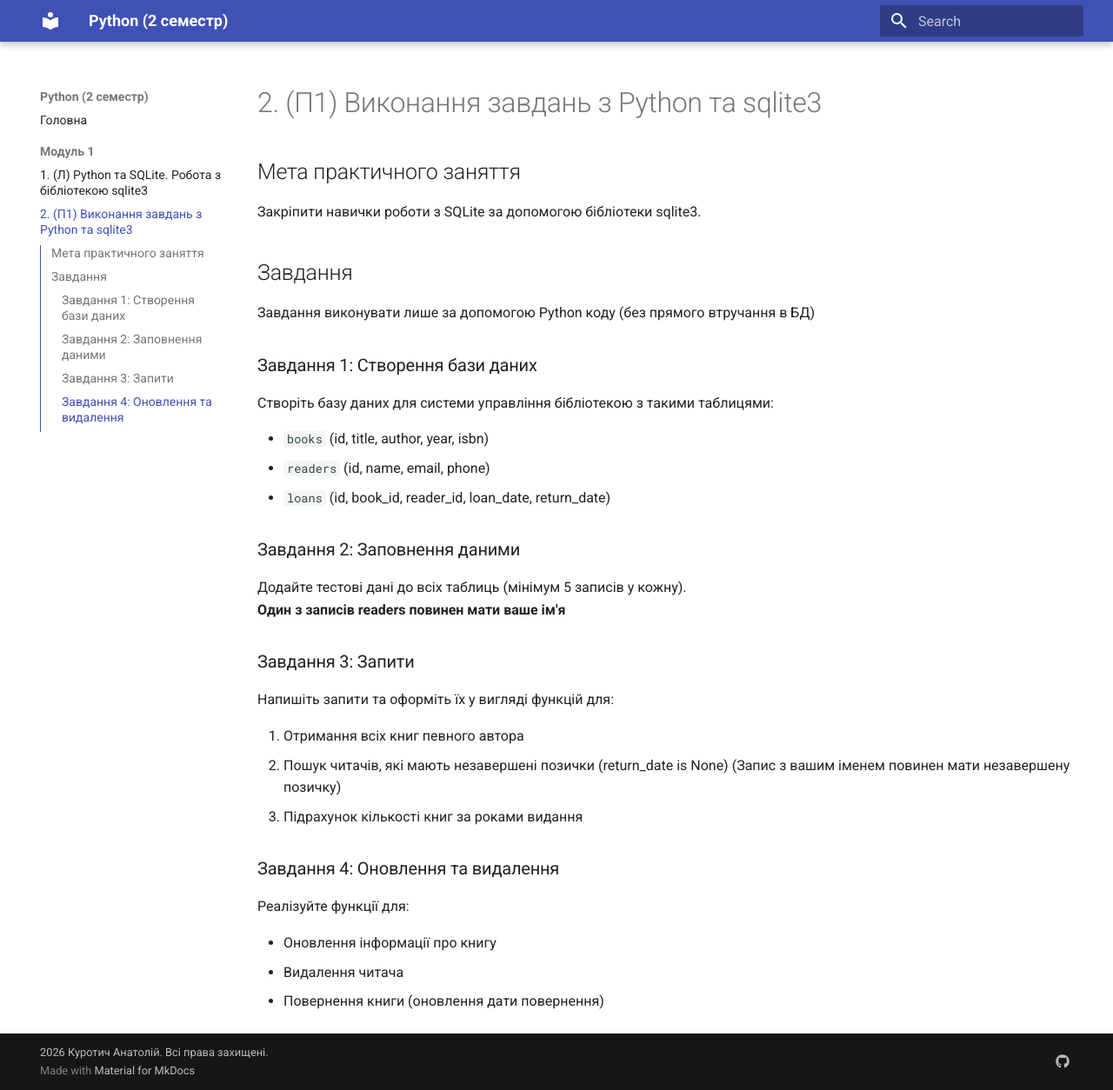
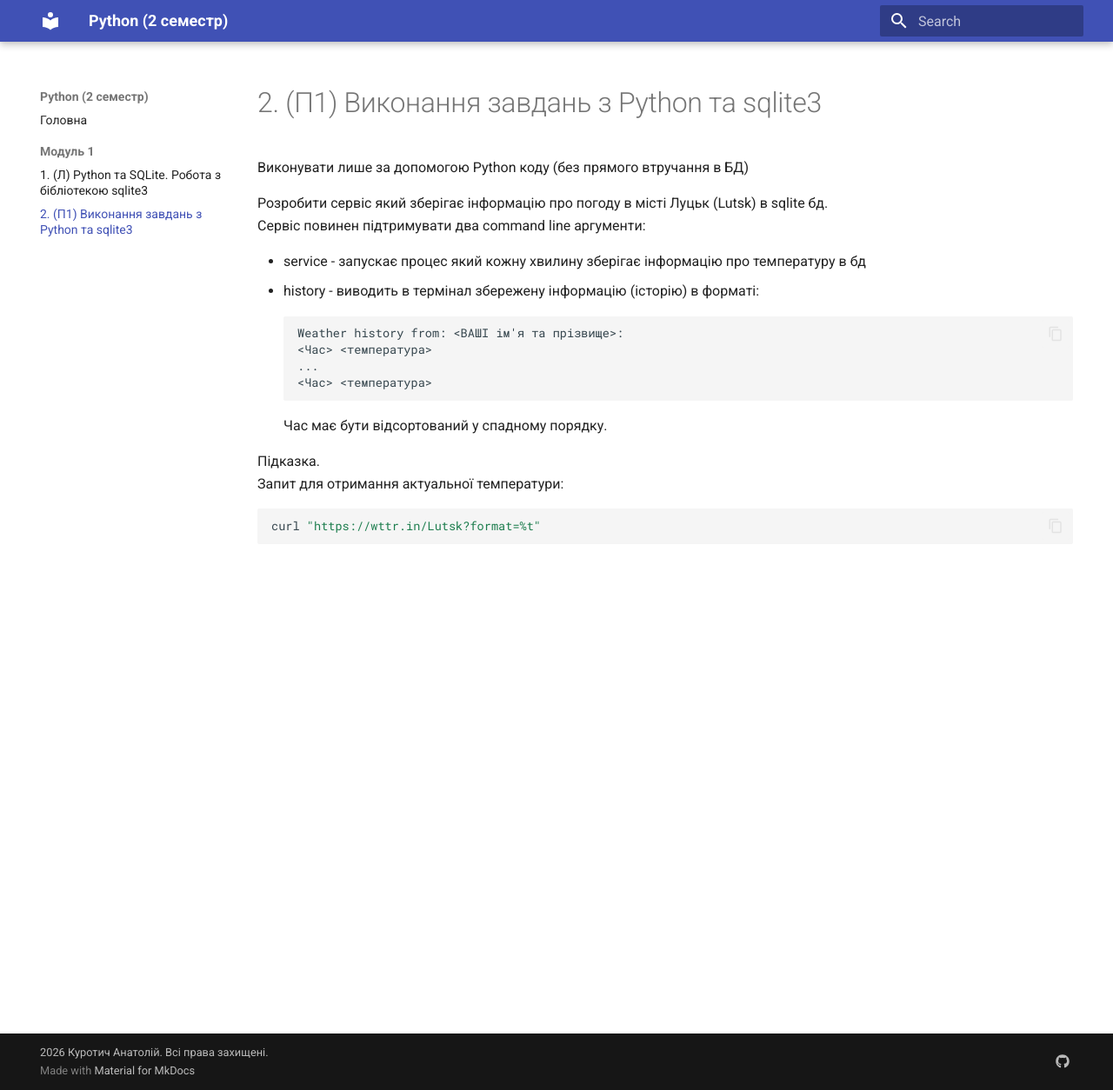
Before and after one commit to kurotych/programming-python-2sem, an MkDocs documentation site: the page built from docs/module1/02-sqlite-practice.md, in a window 1280 px wide and 1254 px high. Shown: the whole window at 87% size. Built offline with MkDocs 1.6.1 and Material for MkDocs 9.7.7, drawn with Linux system fonts in a browser that asks for light colours.

Commit message:
Rework first pract

````diff
--- a/docs/module1/02-sqlite-practice.md
+++ b/docs/module1/02-sqlite-practice.md
@@ -1,38 +1,22 @@
 # 2. (П1) Виконання завдань з Python та sqlite3
 
-## Мета практичного заняття
+Виконувати лише за допомогою Python коду (без прямого втручання в БД)
 
-Закріпити навички роботи з SQLite за допомогою бібліотеки sqlite3.
+Розробити сервіс який зберігає інформацію про погоду в місті Луцьк (Lutsk) в sqlite бд.
+Сервіс повинен підтримувати два command line аргументи:
 
-## Завдання
+- service - запускає процес який кожну хвилину зберігає інформацію про температуру в бд
+- history - виводить в термінал збережену інформацію (історію) в форматі:
+```
+Weather history from: <ВАШІ ім'я та прізвище>:
+<Час> <температура>
+...
+<Час> <температура>
+```
+Час має бути відсортований у спадному порядку.
 
-Завдання виконувати лише за допомогою Python коду (без прямого втручання в БД)
-
-### Завдання 1: Створення бази даних
-
-Створіть базу даних для системи управління бібліотекою з такими таблицями:
-
-- `books` (id, title, author, year, isbn)
-- `readers` (id, name, email, phone)
-- `loans` (id, book_id, reader_id, loan_date, return_date)
-
-### Завдання 2: Заповнення даними
-
-Додайте тестові дані до всіх таблиць (мінімум 5 записів у кожну).
-**Один з записів readers повинен мати ваше ім'я**
-
-### Завдання 3: Запити
-
-Напишіть запити та оформіть їх у вигляді функцій для:
-
-1. Отримання всіх книг певного автора
-2. Пошук читачів, які мають незавершені позички (return_date is None) (Запис з вашим іменем повинен мати незавершену позичку)
-3. Підрахунок кількості книг за роками видання
-
-### Завдання 4: Оновлення та видалення
-
-Реалізуйте функції для:
-
-- Оновлення інформації про книгу
-- Видалення читача
-- Повернення книги (оновлення дати повернення)
+Підказка.
+Запит для отримання актуальної температури:
+```bash
+curl "https://wttr.in/Lutsk?format=%t"
+```
````
Also changed, not shown: README.md (+1 -0 lines), docs/index.md (+17 -1 lines).
